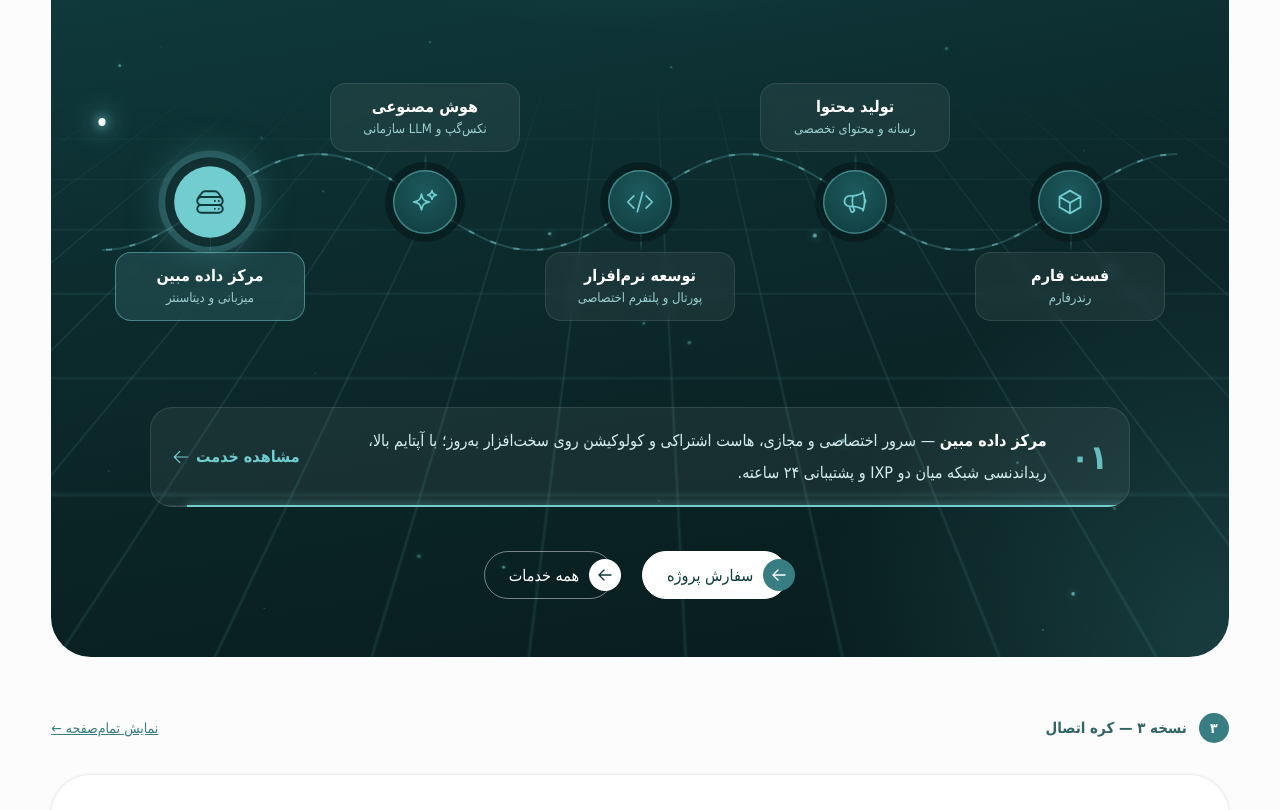
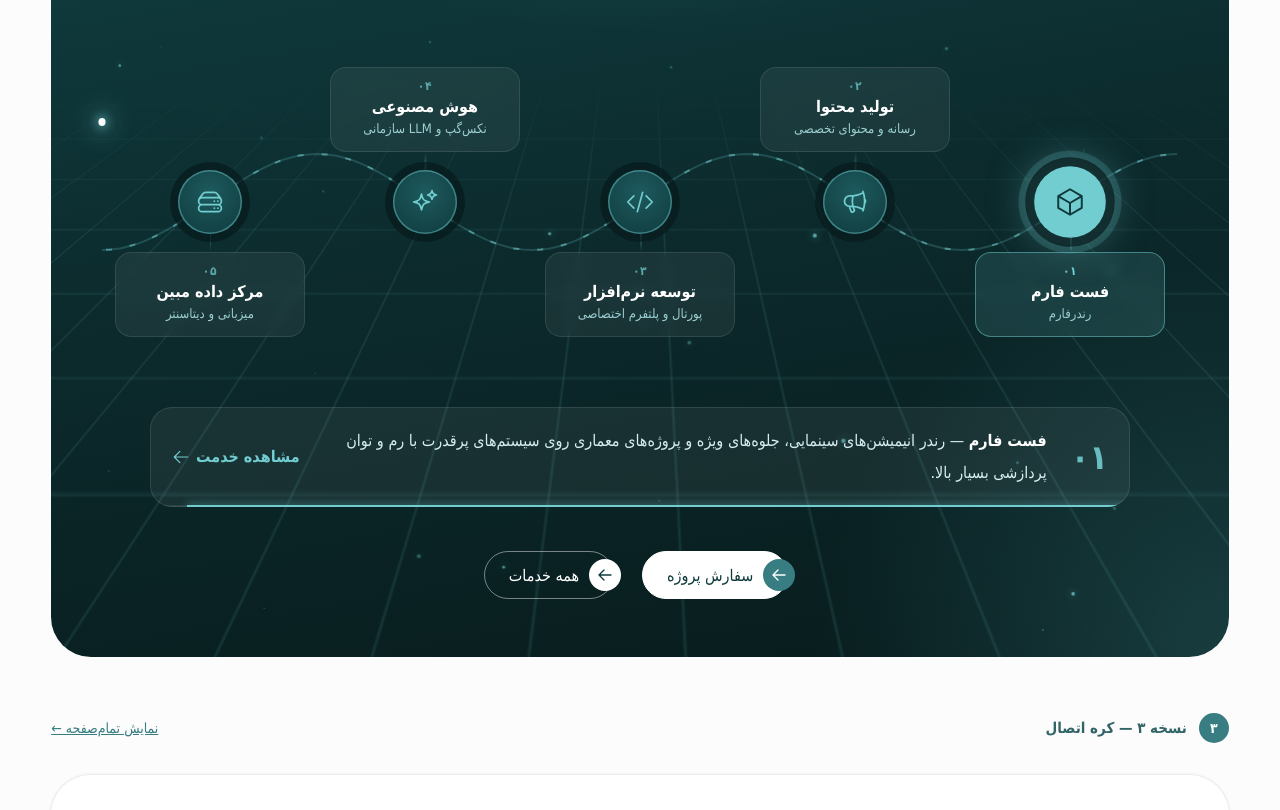
Before and after one commit to marisaadati/AtiehErtebat, a plain HTML site: page home-hero/index.html in a window 1280 px wide. Shown: the part 1448-2258 px from the top of the page. Drawn offline with Linux system fonts and the light colour scheme; animation ran at ten frames a second.

Commit message:
Home hero v2: number services right-to-left (Fast Farm #1, Mobin #5)
Co-Authored-By: Claude Opus 5.5 <noreply@anthropic.com>
Claude-Session: https://claude.ai/code/session_015ucZP52owXVMXNytia8XHj

```diff
--- a/home-hero/index.html
+++ b/home-hero/index.html
@@ -183,33 +183,33 @@
           <circle class="ahb-comet" r="3" opacity=".7"><animateMotion dur="7s" begin="-3.5s" repeatCount="indefinite" keyPoints="1;0" keyTimes="0;1" calcMode="linear"><mpath href="#ahb-wave"/></animateMotion></circle>
         </svg>
         <ol class="ahb-nodes" aria-label="خدمات آتیه ارتباط">
-        <li class="ahb-node" role="button" tabindex="0" style="--x:10.00%" aria-pressed="true" aria-label="مرکز داده مبین: میزبانی و دیتاسنتر">
-          <span class="ahb-node__dot"><svg class="ahb-icon" aria-hidden="true"><use href="#ahb-i-server"/></svg></span>
-          <span class="ahb-node__card"><span class="ahb-node__name">مرکز داده مبین</span><span class="ahb-node__k">میزبانی و دیتاسنتر</span></span>
+        <li class="ahb-node" role="button" tabindex="0" style="--x:90.00%" aria-pressed="true" aria-label="فست فارم: رندرفارم">
+          <span class="ahb-node__dot"><svg class="ahb-icon" aria-hidden="true"><use href="#ahb-i-cube"/></svg></span>
+          <span class="ahb-node__card"><span class="ahb-node__n">۰۱</span><span class="ahb-node__name">فست فارم</span><span class="ahb-node__k">رندرفارم</span></span>
+        </li>
+        <li class="ahb-node" role="button" tabindex="0" style="--x:70.00%" aria-pressed="false" aria-label="تولید محتوا: رسانه و محتوای تخصصی">
+          <span class="ahb-node__dot"><svg class="ahb-icon" aria-hidden="true"><use href="#ahb-i-megaphone"/></svg></span>
+          <span class="ahb-node__card"><span class="ahb-node__n">۰۲</span><span class="ahb-node__name">تولید محتوا</span><span class="ahb-node__k">رسانه و محتوای تخصصی</span></span>
+        </li>
+        <li class="ahb-node" role="button" tabindex="0" style="--x:50.00%" aria-pressed="false" aria-label="توسعه نرم‌افزار: پورتال و پلتفرم اختصاصی">
+          <span class="ahb-node__dot"><svg class="ahb-icon" aria-hidden="true"><use href="#ahb-i-code"/></svg></span>
+          <span class="ahb-node__card"><span class="ahb-node__n">۰۳</span><span class="ahb-node__name">توسعه نرم‌افزار</span><span class="ahb-node__k">پورتال و پلتفرم اختصاصی</span></span>
         </li>
         <li class="ahb-node" role="button" tabindex="0" style="--x:30.00%" aria-pressed="false" aria-label="هوش مصنوعی: نکس‌گپ و LLM سازمانی">
           <span class="ahb-node__dot"><svg class="ahb-icon" aria-hidden="true"><use href="#ahb-i-sparkles"/></svg></span>
-          <span class="ahb-node__card"><span class="ahb-node__name">هوش مصنوعی</span><span class="ahb-node__k">نکس‌گپ و LLM سازمانی</span></span>
+          <span class="ahb-node__card"><span class="ahb-node__n">۰۴</span><span class="ahb-node__name">هوش مصنوعی</span><span class="ahb-node__k">نکس‌گپ و LLM سازمانی</span></span>
         </li>
-        <li class="ahb-node" role="button" tabindex="0" style="--x:50.00%" aria-pressed="false" aria-label="توسعه نرم‌افزار: پورتال و پلتفرم اختصاصی">
-          <span class="ahb-node__dot"><svg class="ahb-icon" aria-hidden="true"><use href="#ahb-i-code"/></svg></span>
-          <span class="ahb-node__card"><span class="ahb-node__name">توسعه نرم‌افزار</span><span class="ahb-node__k">پورتال و پلتفرم اختصاصی</span></span>
-        </li>
-        <li class="ahb-node" role="button" tabindex="0" style="--x:70.00%" aria-pressed="false" aria-label="تولید محتوا: رسانه و محتوای تخصصی">
-          <span class="ahb-node__dot"><svg class="ahb-icon" aria-hidden="true"><use href="#ahb-i-megaphone"/></svg></span>
-          <span class="ahb-node__card"><span class="ahb-node__name">تولید محتوا</span><span class="ahb-node__k">رسانه و محتوای تخصصی</span></span>
-        </li>
-        <li class="ahb-node" role="button" tabindex="0" style="--x:90.00%" aria-pressed="false" aria-label="فست فارم: رندرفارم">
-          <span class="ahb-node__dot"><svg class="ahb-icon" aria-hidden="true"><use href="#ahb-i-cube"/></svg></span>
-          <span class="ahb-node__card"><span class="ahb-node__name">فست فارم</span><span class="ahb-node__k">رندرفارم</span></span>
+        <li class="ahb-node" role="button" tabindex="0" style="--x:10.00%" aria-pressed="false" aria-label="مرکز داده مبین: میزبانی و دیتاسنتر">
+          <span class="ahb-node__dot"><svg class="ahb-icon" aria-hidden="true"><use href="#ahb-i-server"/></svg></span>
+          <span class="ahb-node__card"><span class="ahb-node__n">۰۵</span><span class="ahb-node__name">مرکز داده مبین</span><span class="ahb-node__k">میزبانی و دیتاسنتر</span></span>
         </li>
         </ol>
       </div>
 
       <div class="ahb-detail" aria-live="polite">
         <span class="ahb-detail__n" data-ahb="n">۰۱</span>
-        <p class="ahb-detail__text"><b data-ahb="name">مرکز داده مبین</b> — <span data-ahb="text">سرور اختصاصی و مجازی، هاست اشتراکی و کولوکیشن روی سخت‌افزار به‌روز؛ با آپتایم بالا، ریداندنسی شبکه میان دو IXP و پشتیبانی ۲۴ ساعته.</span></p>
-        <a class="ahb-link" data-ahb="href" href="/services/mobinidc/">مشاهده خدمت <svg class="ahb-icon" aria-hidden="true"><use href="#ahb-i-arrow"/></svg></a>
+        <p class="ahb-detail__text"><b data-ahb="name">فست فارم</b> — <span data-ahb="text">رندر انیمیشن‌های سینمایی، جلوه‌های ویژه و پروژه‌های معماری روی سیستم‌های پرقدرت با رم و توان پردازشی بسیار بالا.</span></p>
+        <a class="ahb-link" data-ahb="href" href="/services/fastfarm/">مشاهده خدمت <svg class="ahb-icon" aria-hidden="true"><use href="#ahb-i-arrow"/></svg></a>
         <span class="ahb-detail__bar" aria-hidden="true"><i></i></span>
       </div>
       <div class="ahb-actions" style="margin-top:0">
@@ -220,11 +220,25 @@
   </div>
   <script type="application/json" class="ahb-data">[
   {
-    "name": "مرکز داده مبین",
-    "k": "میزبانی و دیتاسنتر",
-    "icon": "server",
-    "href": "/services/mobinidc/",
-    "text": "سرور اختصاصی و مجازی، هاست اشتراکی و کولوکیشن روی سخت‌افزار به‌روز؛ با آپتایم بالا، ریداندنسی شبکه میان دو IXP و پشتیبانی ۲۴ ساعته."
+    "name": "فست فارم",
+    "k": "رندرفارم",
+    "icon": "cube",
+    "href": "/services/fastfarm/",
+    "text": "رندر انیمیشن‌های سینمایی، جلوه‌های ویژه و پروژه‌های معماری روی سیستم‌های پرقدرت با رم و توان پردازشی بسیار بالا."
+  },
+  {
+    "name": "تولید محتوا",
+    "k": "رسانه و محتوای تخصصی",
+    "icon": "megaphone",
+    "href": "/services/content/",
+    "text": "مقالات تخصصی سئو، صفحات لندینگ، سناریو و موشن‌گرافی؛ تا رسانه به ابزاری برای جذب مخاطب و افزایش فروش تبدیل شود."
+  },
+  {
+    "name": "توسعه نرم‌افزار",
+    "k": "پورتال و پلتفرم اختصاصی",
+    "icon": "code",
+    "href": "/services/software/",
+    "text": "پورتال‌های اداری، سامانه‌های مدیریت محتوا و پلتفرم‌های آنلاین اختصاصی؛ بر اساس نیازهای واقعی کسب‌وکار و استانداردهای UI/UX."
   },
   {
     "name": "هوش مصنوعی",
@@ -234,25 +248,11 @@
     "text": "دسترسی یکپارچه به برترین مدل‌های زبانی جهان با پلتفرم نکس‌گپ، در کنار توسعه هوش مصنوعی بومی و اختصاصی روی زیرساخت پردازش سنگین."
   },
   {
-    "name": "توسعه نرم‌افزار",
-    "k": "پورتال و پلتفرم اختصاصی",
-    "icon": "code",
-    "href": "/services/software/",
-    "text": "پورتال‌های اداری، سامانه‌های مدیریت محتوا و پلتفرم‌های آنلاین اختصاصی؛ بر اساس نیازهای واقعی کسب‌وکار و استانداردهای UI/UX."
-  },
-  {
-    "name": "تولید محتوا",
-    "k": "رسانه و محتوای تخصصی",
-    "icon": "megaphone",
-    "href": "/services/content/",
-    "text": "مقالات تخصصی سئو، صفحات لندینگ، سناریو و موشن‌گرافی؛ تا رسانه به ابزاری برای جذب مخاطب و افزایش فروش تبدیل شود."
-  },
-  {
-    "name": "فست فارم",
-    "k": "رندرفارم",
-    "icon": "cube",
-    "href": "/services/fastfarm/",
-    "text": "رندر انیمیشن‌های سینمایی، جلوه‌های ویژه و پروژه‌های معماری روی سیستم‌های پرقدرت با رم و توان پردازشی بسیار بالا."
+    "name": "مرکز داده مبین",
+    "k": "میزبانی و دیتاسنتر",
+    "icon": "server",
+    "href": "/services/mobinidc/",
+    "text": "سرور اختصاصی و مجازی، هاست اشتراکی و کولوکیشن روی سخت‌افزار به‌روز؛ با آپتایم بالا، ریداندنسی شبکه میان دو IXP و پشتیبانی ۲۴ ساعته."
   }
 ]</script>
 </section>
--- a/home-hero/v2/home-hero-v2.css
+++ b/home-hero/v2/home-hero-v2.css
@@ -77,6 +77,8 @@
 }
 .ahb-node:nth-child(odd) .ahb-node__card { top: calc(100% + 18px); }
 .ahb-node:nth-child(even) .ahb-node__card { bottom: calc(100% + 18px); }
+.ahb-node__n { display: block; margin-bottom: 2px; color: var(--ahb-mint); font-size: 12px; font-weight: 700; letter-spacing: .5px; opacity: .75; }
+.ahb-node[aria-pressed="true"] .ahb-node__n { opacity: 1; }
 .ahb-node__name { display: block; color: #fff; font-size: 16px; font-weight: 700; line-height: 1.5; }
 .ahb-node__k { display: block; color: #9ccfd1; font-size: 13px; line-height: 1.6; }
 .ahb-node::after { /* stem from dot to card */
```
Also changed, not shown: home-hero/v2/index.html (+41 -41 lines).
